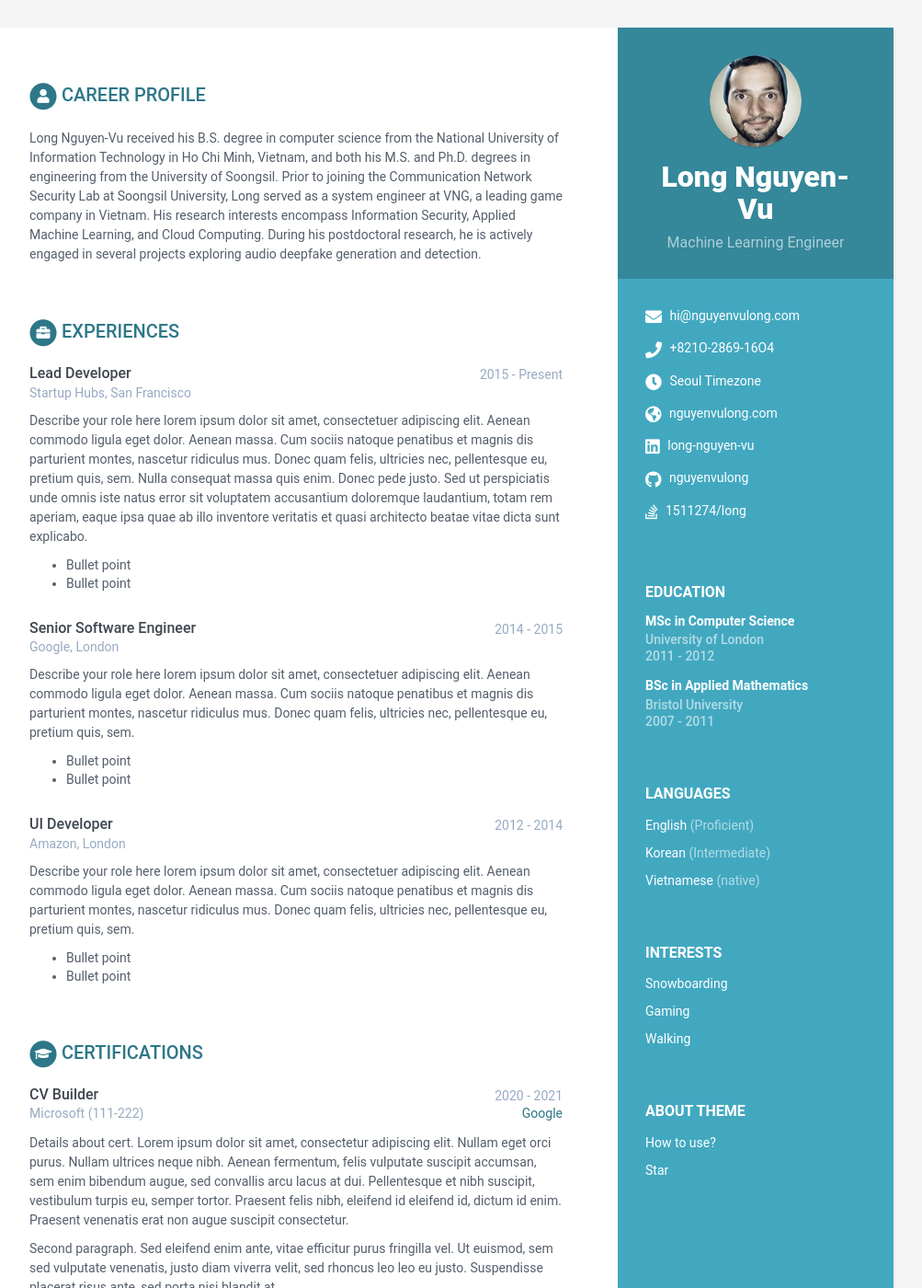
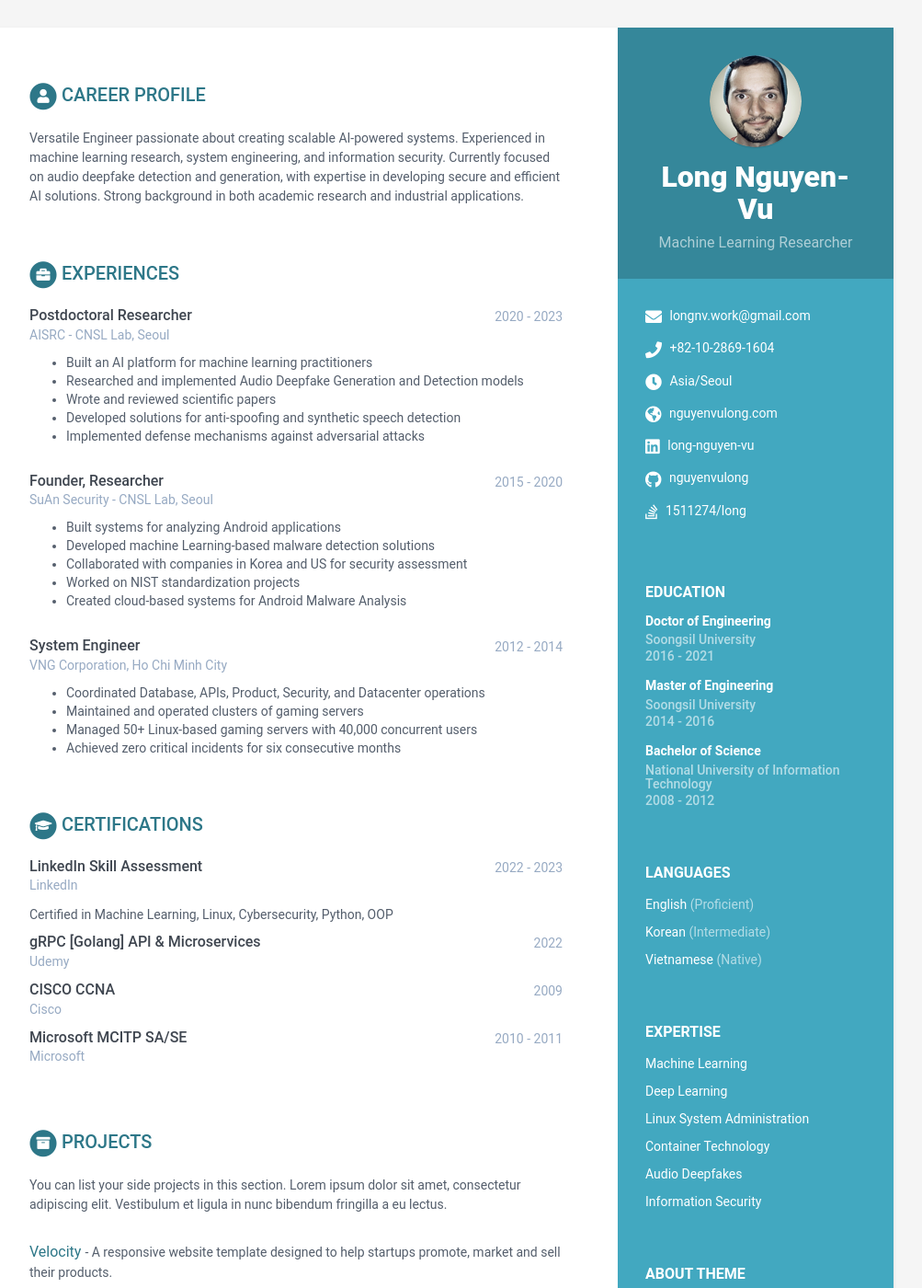
Before and after one commit to nguyenvulong/nguyenvulong.github.io, a Jekyll site: the page built from index.html, in a window 1280 px wide and 1400 px high. Shown: the whole window at 92% size, without its empty margins (168-1171 px from the left). Built offline with Jekyll 4.4.1, drawn with Linux system fonts in a browser that asks for light colours; some of the changed text lies outside the part shown.

Commit message:
update info

```diff
--- a/_config.yml
+++ b/_config.yml
@@ -2,7 +2,7 @@
 
 # Site Settings
 title: My Resume
-url: 'http://webjeda.com'
+url: 'https://long.black'
 
 #change it according to your repository name
 # disabling since we are using a custom domain
--- a/_data/data.yml
+++ b/_data/data.yml
@@ -9,13 +9,13 @@ sidebar:
 
     # Profile information
     name: Long Nguyen-Vu
-    tagline: Machine Learning Engineer
+    tagline: Machine Learning Researcher
     avatar: profile.png  #place a 100x100 picture inside /assets/images/ folder and provide the name of the file below
 
     # Sidebar links
-    email: hi@nguyenvulong.com
-    phone: +821O-2869-16O4
-    timezone: Seoul Timezone
+    email: longnv.work@gmail.com
+    phone: +82-10-2869-1604
+    timezone: Asia/Seoul
     citizenship:
     website: nguyenvulong.com #do not add http://
     linkedin: long-nguyen-vu
@@ -32,140 +32,101 @@ sidebar:
           level: Intermediate
 
         - idiom: Vietnamese
-          level: native
+          level: Native
 
     interests:
-      title: Interests
+      title: Expertise
       info:
-        - item: Snowboarding
-          link:
-
-        - item: Gaming
-          link:
-
-        - item: Walking
-          link:
+        - item: Machine Learning
+        - item: Deep Learning
+        - item: Linux System Administration
+        - item: Container Technology
+        - item: Audio Deepfakes
+        - item: Information Security
 
 career-profile:
     title: Career Profile
     summary: |
-      Long Nguyen-Vu received his B.S. degree in computer science from
-      the National University of Information Technology in Ho Chi Minh, Vietnam,
-      and both his M.S. and Ph.D. degrees in engineering from the University of
-      Soongsil. Prior to joining the Communication Network Security Lab at Soongsil
-      University, Long served as a system engineer at VNG, a leading game company
-      in Vietnam. His research interests encompass Information Security, Applied
-      Machine Learning, and Cloud Computing. During his postdoctoral research, he
-      is actively engaged in several projects exploring audio deepfake generation
-      and detection.
+      Versatile Engineer passionate about creating scalable AI-powered systems. Experienced in machine learning research,
+      system engineering, and information security. Currently focused on audio deepfake detection and generation,
+      with expertise in developing secure and efficient AI solutions. Strong background in both academic research
+      and industrial applications.
 
 education:
     title: Education
     info:
-      - degree: MSc in Computer Science
-        university: University of London
-        time: 2011 - 2012
+      - degree: Doctor of Engineering
+        university: Soongsil University
+        time: 2016 - 2021
         details: |
-          Describe your study here lorem ipsum dolor sit amet, consectetuer
-          adipiscing elit. Aenean commodo ligula eget dolor. Aenean massa. Cum
-          sociis natoque penatibus et magnis dis parturient montes, nascetur
-          ridiculus mus. Donec quam felis, ultricies nec, pellentesque eu,
-          pretium quis, sem.
-            - Bullet point
-            - Bullet point
-      - degree: BSc in Applied Mathematics
-        university: Bristol University
-        time: 2007 - 2011
+          Research focused on Information Security and Machine Learning applications.
+
+      - degree: Master of Engineering
+        university: Soongsil University
+        time: 2014 - 2016
         details: |
-          Describe your study here lorem ipsum dolor sit amet, consectetuer
-          adipiscing elit. Aenean commodo ligula eget dolor. Aenean massa. Cum
-          sociis natoque penatibus et magnis dis parturient montes, nascetur
-          ridiculus mus. Donec quam felis, ultricies nec, pellentesque eu,
-          pretium quis, sem.
-            - Bullet point
-            - Bullet point
+          Specialized in Computer Engineering and Security.
+
+      - degree: Bachelor of Science
+        university: National University of Information Technology
+        time: 2008 - 2012
+        details: |
+          Talent Program graduate with focus on Computer Science.
 
 experiences:
     title: Experiences
     info:
-      - role: Lead Developer
-        time: 2015 - Present
-        company: Startup Hubs, San Francisco
+      - role: Postdoctoral Researcher
+        time: 2020 - 2023
+        company: AISRC - CNSL Lab, Seoul
         details: |
-          Describe your role here lorem ipsum dolor sit amet, consectetuer
-          adipiscing elit. Aenean commodo ligula eget dolor. Aenean massa.
-          Cum sociis natoque penatibus et magnis dis parturient montes,
-          nascetur ridiculus mus. Donec quam felis, ultricies nec,
-          pellentesque eu, pretium quis, sem. Nulla consequat massa quis
-          enim. Donec pede justo. Sed ut perspiciatis unde omnis iste natus
-          error sit voluptatem accusantium doloremque laudantium, totam rem
-          aperiam, eaque ipsa quae ab illo inventore veritatis et quasi
-          architecto beatae vitae dicta sunt explicabo.
-            - Bullet point
-            - Bullet point
-      - role: Senior Software Engineer
-        time: 2014 - 2015
-        company: Google, London
+          - Built an AI platform for machine learning practitioners
+          - Researched and implemented Audio Deepfake Generation and Detection models
+          - Wrote and reviewed scientific papers
+          - Developed solutions for anti-spoofing and synthetic speech detection
+          - Implemented defense mechanisms against adversarial attacks
+
+      - role: Founder, Researcher
+        time: 2015 - 2020
+        company: SuAn Security - CNSL Lab, Seoul
         details: |
-          Describe your role here lorem ipsum dolor sit amet, consectetuer
-          adipiscing elit. Aenean commodo ligula eget dolor. Aenean massa.
-          Cum sociis natoque penatibus et magnis dis parturient montes,
-          nascetur ridiculus mus. Donec quam felis, ultricies nec,
-          pellentesque eu, pretium quis, sem.
-            - Bullet point
-            - Bullet point
-      - role: UI Developer
+          - Built systems for analyzing Android applications
+          - Developed machine Learning-based malware detection solutions
+          - Collaborated with companies in Korea and US for security assessment
+          - Worked on NIST standardization projects
+          - Created cloud-based systems for Android Malware Analysis
+
+      - role: System Engineer
         time: 2012 - 2014
-        company: Amazon, London
+        company: VNG Corporation, Ho Chi Minh City
         details: |
-          Describe your role here lorem ipsum dolor sit amet, consectetuer
-          adipiscing elit. Aenean commodo ligula eget dolor. Aenean massa.
-          Cum sociis natoque penatibus et magnis dis parturient montes,
-          nascetur ridiculus mus. Donec quam felis, ultricies nec,
-          pellentesque eu, pretium quis, sem.
-            - Bullet point
-            - Bullet point
+          - Coordinated Database, APIs, Product, Security, and Datacenter operations
+          - Maintained and operated clusters of gaming servers
+          - Managed 50+ Linux-based gaming servers with 40,000 concurrent users
+          - Achieved zero critical incidents for six consecutive months
 
 certifications:
-      title: Certifications
-      list:
-        - name: CV Builder
-          start: 2020
-          end: 2021
-          organization: Microsoft
-          credentialid: 111-222
-          credentialurl: www.google.com
-          credentialname: Google
-          details: |
-            Details about cert. Lorem ipsum dolor sit amet, consectetur
-            adipiscing elit.
-            Nullam eget orci purus. Nullam ultrices neque nibh.
-            Aenean fermentum, felis vulputate suscipit accumsan,
-            sem enim bibendum augue, sed convallis arcu lacus at dui.
-            Pellentesque et nibh suscipit, vestibulum turpis eu, semper tortor.
-            Praesent felis nibh, eleifend id eleifend id, dictum id enim.
-            Praesent venenatis erat non augue suscipit consectetur.
+    title: Certifications
+    list:
+      - name: LinkedIn Skill Assessment
+        start: 2022
+        end: 2023
+        organization: LinkedIn
+        details: |
+          Certified in Machine Learning, Linux, Cybersecurity, Python, OOP
 
-            Second paragraph. Sed eleifend enim ante, vitae efficitur purus
-            fringilla vel. Ut euismod, sem sed vulputate venenatis,
-            justo diam viverra velit, sed rhoncus leo leo eu justo.
-            Suspendisse placerat risus ante, sed porta nisi blandit at.
-        - name: Git learning
-          start: 2019
-          end:
-          organization: Microsoft
-          credentialid: 111-222
-          credentialurl: www.github.com
-          credentialname: Github
-          details: |
-            Older certification. Lorem ipsum dolor sit amet, consectetur
-            adipiscing elit.
-            Nullam eget orci purus. Nullam ultrices neque nibh.
-            Aenean fermentum, felis vulputate suscipit accumsan,
-            sem enim bibendum augue, sed convallis arcu lacus at dui.
-            Pellentesque et nibh suscipit, vestibulum turpis eu, semper tortor.
-            Praesent felis nibh, eleifend id eleifend id, dictum id enim.
-            Praesent venenatis erat non augue suscipit consectetur.
+      - name: gRPC [Golang] API & Microservices
+        start: 2022
+        organization: Udemy
+
+      - name: CISCO CCNA
+        start: 2009
+        organization: Cisco
+
+      - name: Microsoft MCITP SA/SE
+        start: 2010
+        end: 2011
+        organization: Microsoft
 
 projects:
     title: Projects
@@ -214,48 +175,43 @@ oss:
         tagline: "A responsive Bootstrap one page theme designed to help app developers promote their mobile apps"
 
 publications:
-    title: Publications
-    intro: |
-      You can list your publications in this section. Lorem ipsum dolor sit
-      amet, consectetur adipiscing elit. Vestibulum et ligula in nunc
-      bibendum fringilla a eu lectus.
+    title: Selected Publications
     papers:
-      - title: The Art of Computer Programming
-        link: "#"
-        authors: Donald E. Knuth
-        conference: Addison-Wesley, 1968
+      - title: "CHAWA: Overcoming Phase Anomalies in Sound Localization
+"
+        authors: L. Nguyen-VU, J. Lee
+        conference: IEEE Access, 2024
+      - title: "On the Defense of Spoofing Countermeasures against Adversarial Attacks"
+        authors: L. Nguyen-Vu, T.-P. Doan, M. Bui, K. Hong, and S. Jung
+        conference: IEEE Access, 2023
 
-      - title: "Genetic Programming III: Darwinian Invention &amp; Problem Solving"
-        link: "#"
-        authors: Koza, J.R., Andre, D., Bennett, F.H., Keane, M.A.
-        conference: "Morgan Kaufmann Publishers Inc., San Francisco, CA, USA, 1st edn. (1999)"
+      - title: "Empirical feature learning in application-based samples: A case study"
+        authors: L. Nguyen-Vu and S. Jung
+        conference: Journal of Computational Science, 2022
 
-      - title: A syntax directed compiler for Algol 60
-        link: "#"
-        authors: Edgar T. Irons
-        conference: "Comm. ACM 4 (1961), 51–55"
+      - title: "AdMat: A CNN-on-matrix approach to Android malware detection and classification"
+        authors: L. Nguyen-Vu and S. Jung
+        conference: IEEE Access, 2021
+
+      - title: "Android fragmentation in malware detection"
+        authors: L. Nguyen-Vu, J. Ahn, and S. Jung
+        conference: Computers & Security, 2019
 
 skills:
-    title: Skills &amp; Proficiency
-
+    title: Technical Skills
     toolset:
-      - name: Python & Django
-        level: 98%
-
-      - name: Javascript & jQuery
-        level: 98%
-
-      - name: Angular
-        level: 98%
-
-      - name: HTML5 & CSS
+      - name: Machine Learning & Deep Learning
         level: 95%
-
-      - name: Ruby on Rails
+      - name: Python & PyTorch
+        level: 90%
+      - name: Linux System Administration
+        level: 90%
+      - name: Container Technologies
         level: 85%
-
-      - name: Sketch & Photoshop
-        level: 60%
+      - name: Information Security
+        level: 85%
+      - name: Cloud Computing
+        level: 80%
 
 footer: >
     Designed with <i class="fas fa-heart"></i> by <a href="http://themes.3rdwavemedia.com" target="_blank" rel="nofollow">Xiaoying Riley</a>
```
